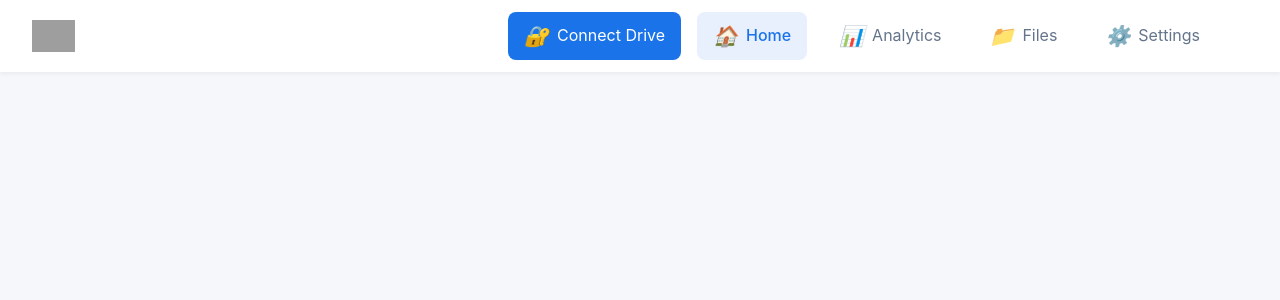
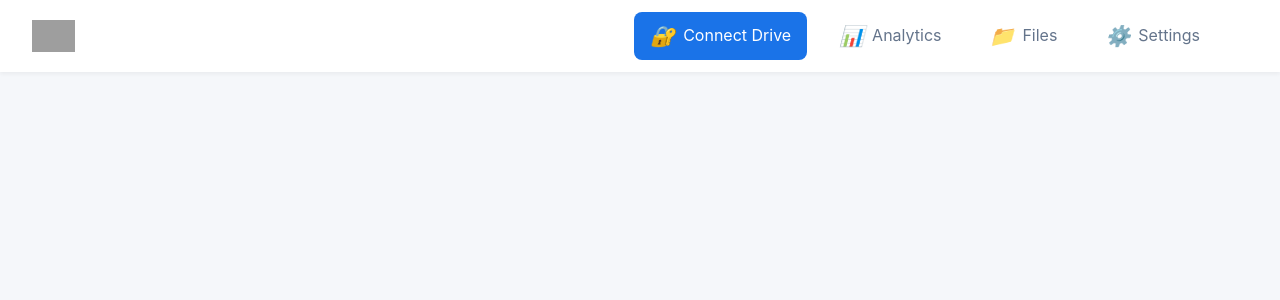
Before and after one commit to bogin/GoogleDocAI, a Vue app in the folder frontend/: page / in a window 1280 px wide. Shown: the top 300 px of the page. Built offline with nearby package versions, Linux system fonts and the light colour scheme; grey boxes are pictures that could not be loaded.

Commit message:
Removed home view

```diff
--- a/frontend/src/App.vue
+++ b/frontend/src/App.vue
@@ -18,15 +18,6 @@
           <i class="nav-icon">🔐</i>
           <span>Connect Drive</span>
         </a>
-
-        <router-link
-          :to="{ name: 'home' }"
-          class="nav-link"
-          active-class="active"
-        >
-          <i class="nav-icon">🏠</i>
-          <span>Home</span>
-        </router-link>
 
         <router-link
           :to="{ name: 'analytics' }"
--- a/frontend/src/router/index.ts
+++ b/frontend/src/router/index.ts
@@ -1,15 +1,9 @@
 import { createRouter, createWebHistory, RouteRecordRaw } from 'vue-router'
-import HomeView from '../views/HomeView.vue'
 import FilesView from '../views/FilesView.vue'
 import AnalyticsView from '../views/AnalyticsView.vue'
 import SystemSettingsView from '../views/SystemSettings.vue'
 
 const routes: Array<RouteRecordRaw> = [
-  {
-    path: '/',
-    name: 'home',
-    component: HomeView,
-  },
   {
     path: '/files',
     name: 'files',
--- a/frontend/src/views/HomeView.vue
+++ /dev/null
@@ -1,3 +0,0 @@
-<template><div></div></template>
-
-<style lang="scss" scoped></style>
```
